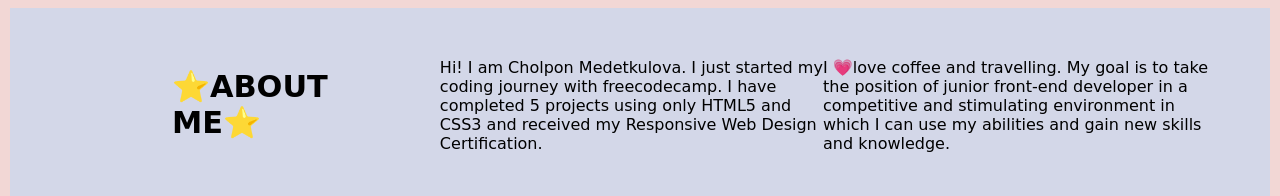
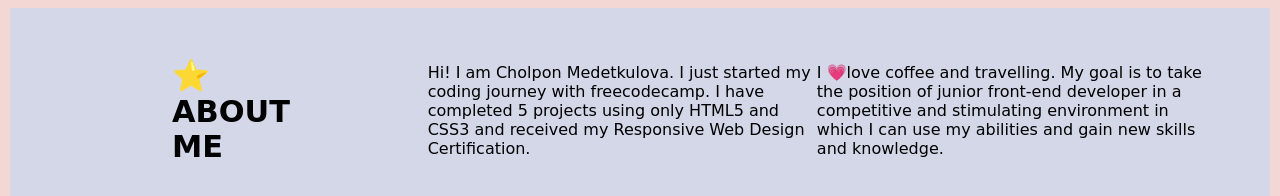
Before and after one commit to Cholpon88/FCC-Portfolio-cholponms, a plain HTML site: page index.html in a window 1280 px wide. Shown: the part 756-952 px from the top of the page. Drawn offline with Linux system fonts and the light colour scheme.

```diff
--- a/index.html
+++ b/index.html
@@ -46,7 +46,7 @@
 
         <!-- about section -->
         <div id="about">
-            <h1 id="aboutme">&#11088;ABOUT ME&#11088; </h1
+            <h1 id="aboutme">&#11088; ABOUT ME </h1
             <div class="about-text">
                 <p>Hi! I am Cholpon Medetkulova. I just started my coding journey with freecodecamp. I have completed 5 projects using only HTML5 and CSS3 and received my Responsive Web Design Certification.</p>
                 <br>
```
